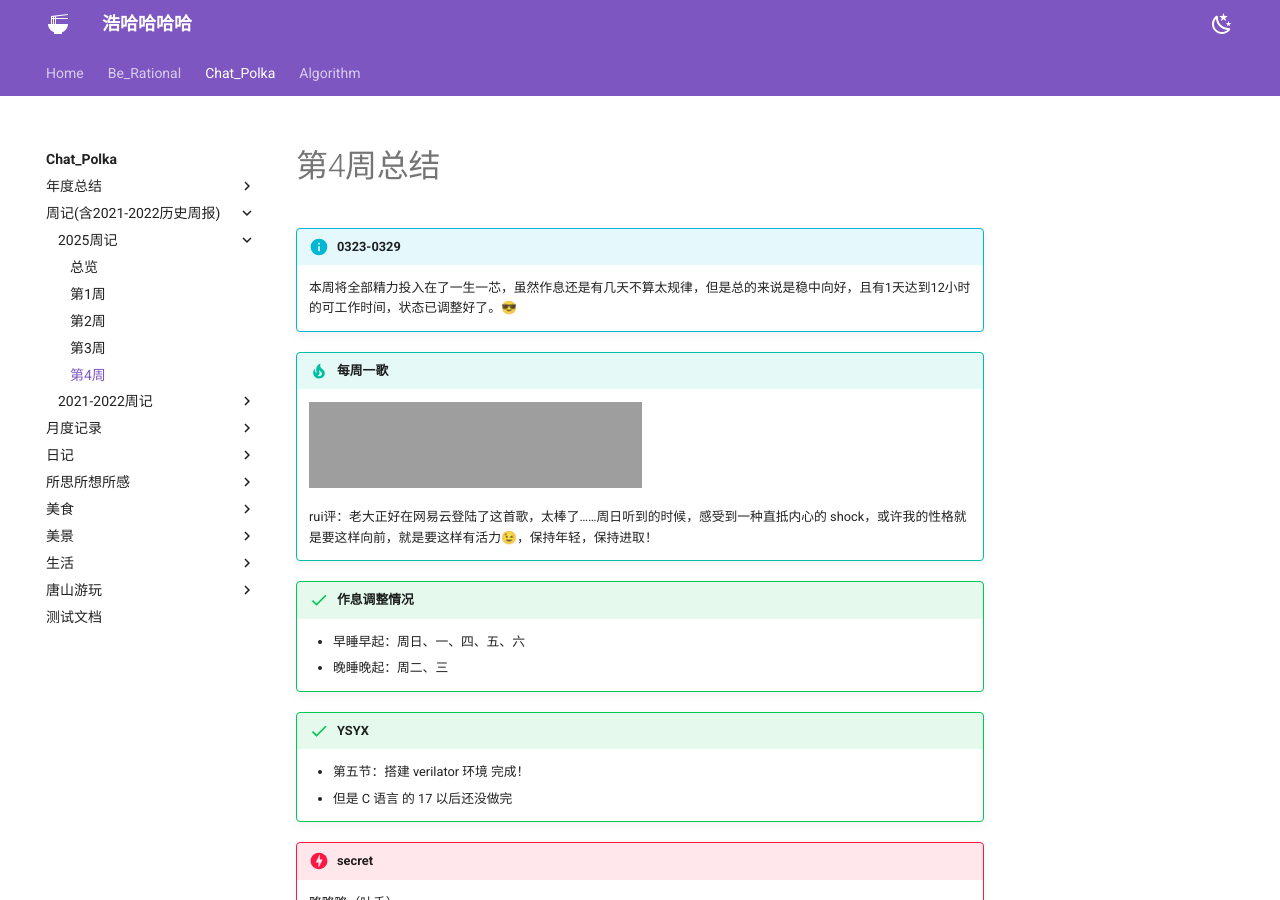
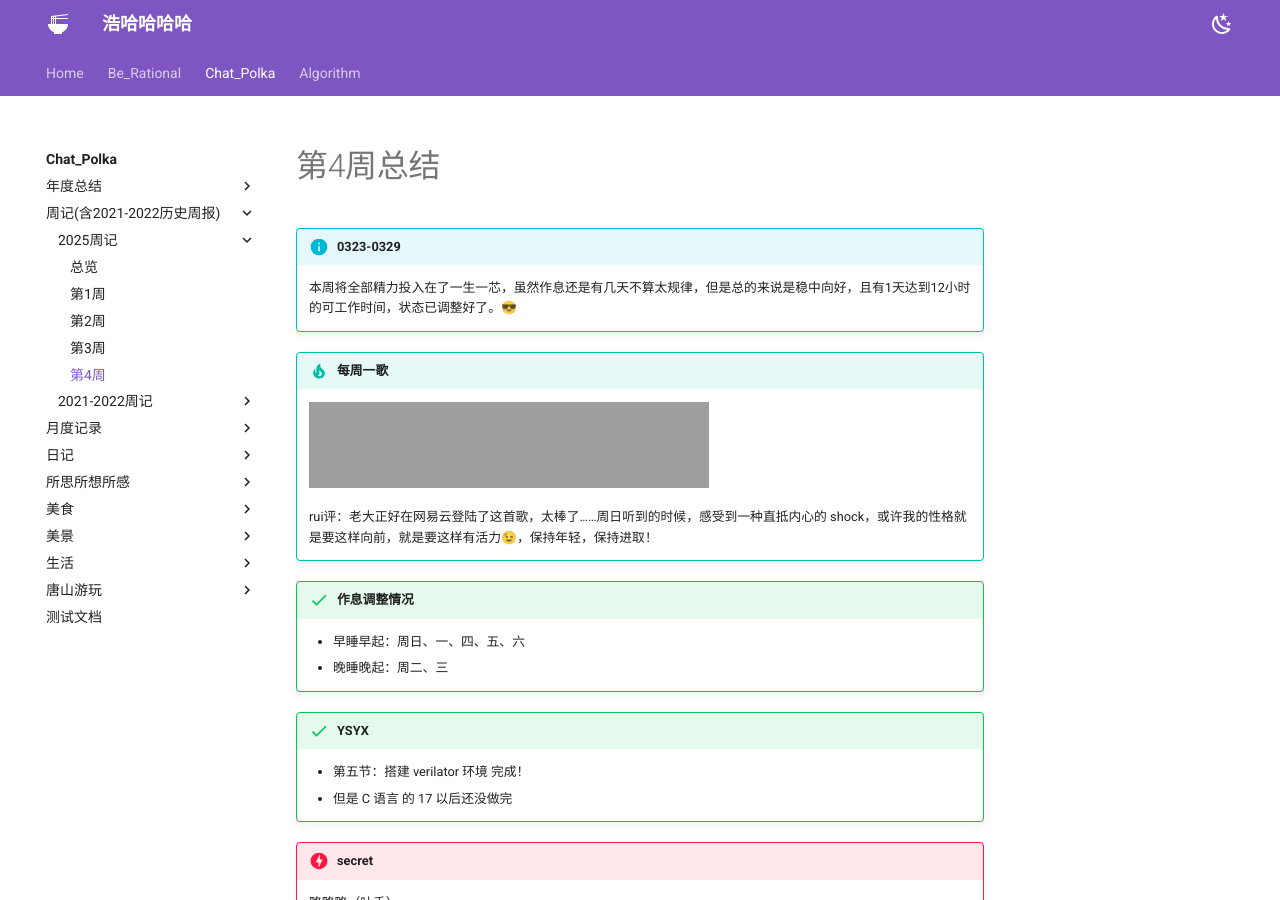
Before and after one commit to Haohahahaha/chat, an MkDocs documentation site: the page built from docs/1-Weekly/2025/0323-0329-4th.md, in a window 1280 px wide and 900 px high. Built offline with MkDocs 1.6.1 and Material for MkDocs 9.7.7, drawn with Linux system fonts in a browser that asks for light colours; grey boxes are pictures that could not be loaded.

Commit message:
2025-03-31_00:06:59 update

```diff
--- a/docs/1-Weekly/2025/0323-0329-4th.md
+++ b/docs/1-Weekly/2025/0323-0329-4th.md
@@ -6,7 +6,7 @@
 
 !!! tip "每周一歌"
 
-    <iframe frameborder="yes" border="100" marginwidth="4" marginheight="0" width=333 height=86 src="//music.163.com/outchain/player?type=2&id=2688916758&auto=0&height=66"></iframe>
+    <iframe frameborder="yes" border="100" marginwidth="4" marginheight="0" width=400 height=86 src="//music.163.com/outchain/player?type=2&id=2688916758&auto=0&height=66"></iframe>
 
     rui评：老大正好在网易云登陆了这首歌，太棒了……周日听到的时候，感受到一种直抵内心的 shock，或许我的性格就是要这样向前，就是要这样有活力😉，保持年轻，保持进取！
 
```
